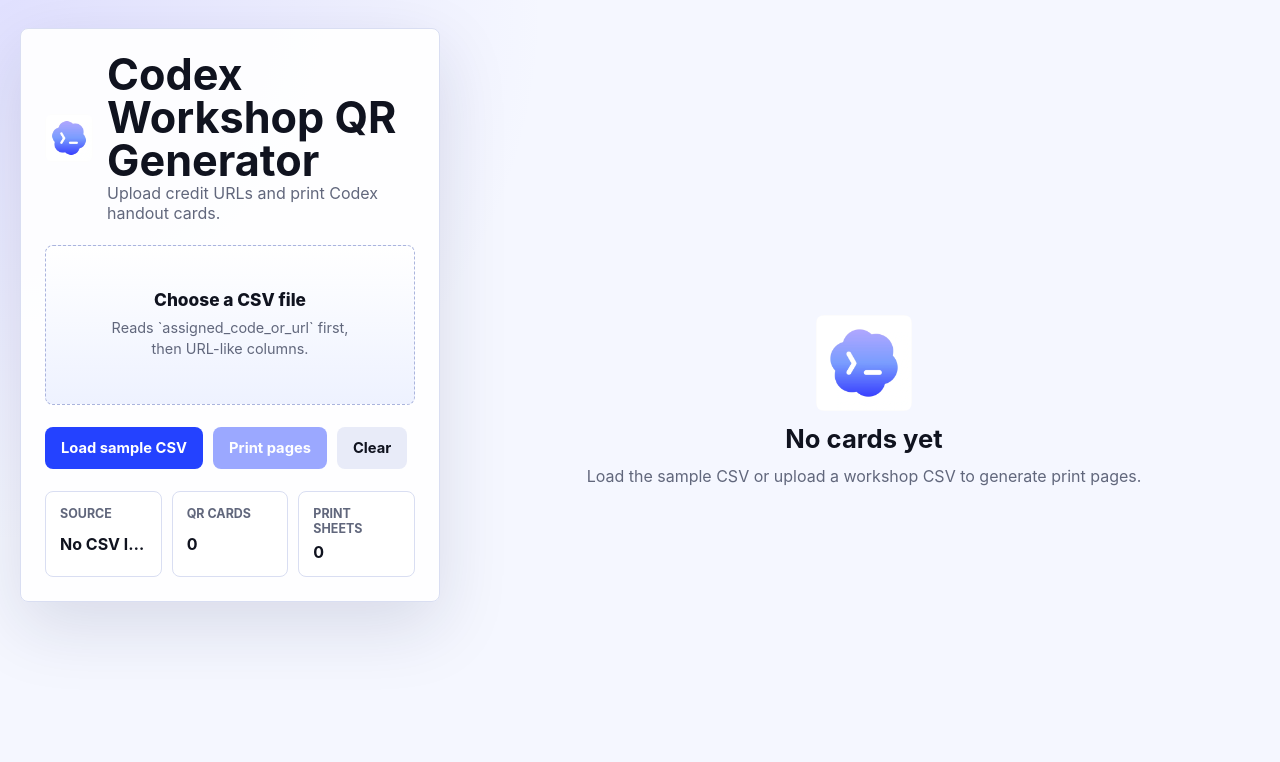
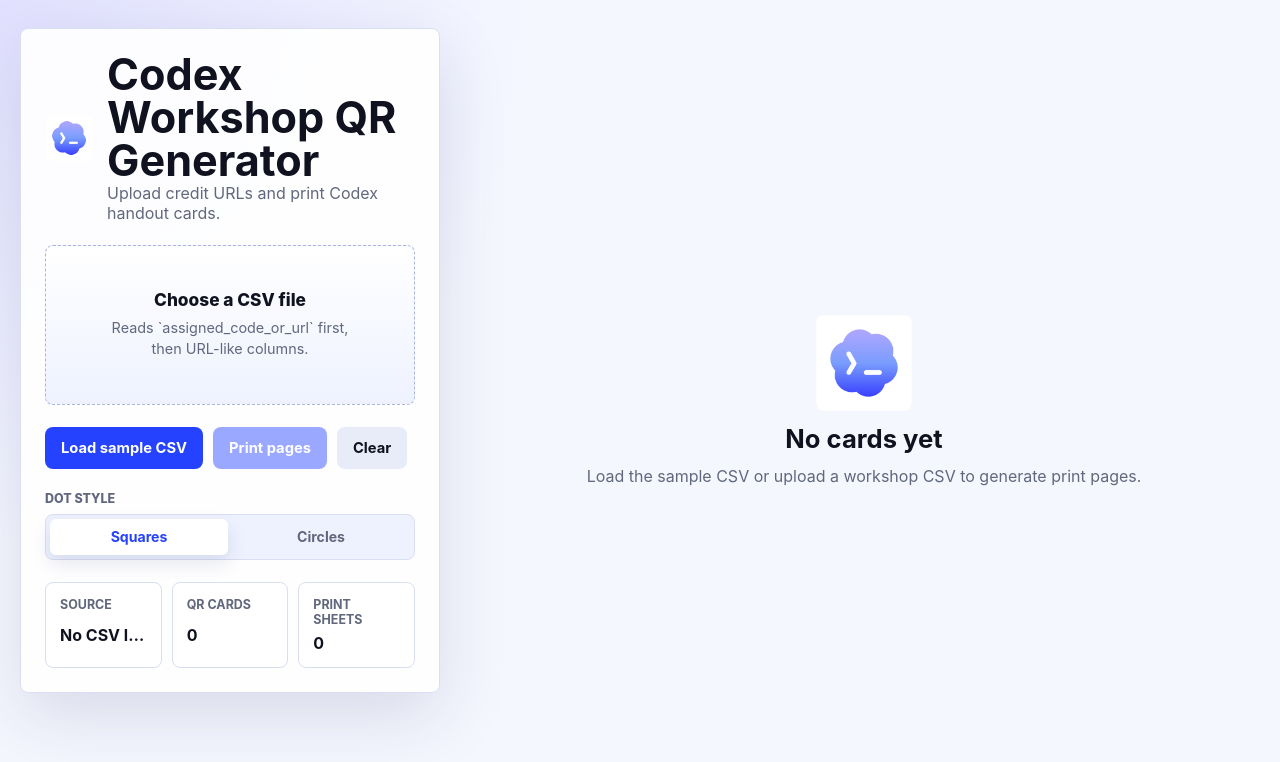
Before and after one commit to DFin/Codex-Credit-QR-codes, a Next.js app: page / in a window 1280 px wide. Shown: the top 762 px of the page. Built offline with nearby package versions, Linux system fonts and the light colour scheme.

Commit message:
Add QR dot style selector

```diff
--- a/app/globals.css
+++ b/app/globals.css
@@ -160,6 +160,48 @@ h1 {
   display: flex;
   flex-wrap: wrap;
   gap: 10px;
+}
+
+.style-control {
+  display: grid;
+  gap: 8px;
+}
+
+.style-control > span {
+  color: var(--muted);
+  font-size: 0.78rem;
+  font-weight: 800;
+  text-transform: uppercase;
+}
+
+.segmented-control {
+  display: grid;
+  grid-template-columns: repeat(2, minmax(0, 1fr));
+  gap: 4px;
+  padding: 4px;
+  border: 1px solid var(--border);
+  border-radius: 8px;
+  background: #eef2ff;
+}
+
+.segmented-control button {
+  min-height: 36px;
+  border-radius: 6px;
+  background: transparent;
+  color: var(--muted);
+  box-shadow: none;
+  font-size: 0.88rem;
+}
+
+.segmented-control button:hover {
+  transform: none;
+  box-shadow: none;
+}
+
+.segmented-control button.is-active {
+  background: #ffffff;
+  color: var(--codex-blue);
+  box-shadow: 0 8px 20px rgba(20, 31, 79, 0.11);
 }
 
 .status-grid {
--- a/components/QrCanvas.tsx
+++ b/components/QrCanvas.tsx
@@ -2,10 +2,12 @@
 
 import { useEffect, useRef } from "react";
 import qrcode from "qrcode-generator";
+import { getQrDotRadius, type QrDotStyle } from "../lib/qrDotStyle";
 
 type QrCanvasProps = {
   value: string;
   size?: number;
+  dotStyle: QrDotStyle;
 };
 
 const CODEX_BLUE = "#2442ff";
@@ -16,7 +18,7 @@ const CENTER_BADGE_EXTRA_PX = 4;
 const CENTER_LOGO_FILL = 0.78;
 const LOGO_SOURCE_INSET = 0.12;
 
-export function QrCanvas({ value, size = 360 }: QrCanvasProps) {
+export function QrCanvas({ dotStyle, value, size = 360 }: QrCanvasProps) {
   const canvasRef = useRef<HTMLCanvasElement>(null);
 
   useEffect(() => {
@@ -55,19 +57,27 @@ export function QrCanvas({ value, size = 360 }: QrCanvasProps) {
     gradient.addColorStop(1, CODEX_BLUE);
 
     context.fillStyle = gradient;
-    const moduleRadius = Math.max(1.2, moduleSize * 0.26);
+    const moduleRadius = getQrDotRadius(dotStyle, moduleSize);
     for (let row = 0; row < moduleCount; row += 1) {
       for (let col = 0; col < moduleCount; col += 1) {
         if (qr.isDark(row, col)) {
-          roundedRect(
-            context,
-            offset + col * moduleSize,
-            offset + row * moduleSize,
-            Math.ceil(moduleSize),
-            Math.ceil(moduleSize),
-            moduleRadius
-          );
-          context.fill();
+          const x = offset + col * moduleSize;
+          const y = offset + row * moduleSize;
+          const moduleDimension = Math.ceil(moduleSize);
+
+          if (moduleRadius === 0) {
+            context.fillRect(x, y, moduleDimension, moduleDimension);
+          } else {
+            context.beginPath();
+            context.arc(
+              x + moduleSize / 2,
+              y + moduleSize / 2,
+              moduleRadius,
+              0,
+              Math.PI * 2
+            );
+            context.fill();
+          }
         }
       }
     }
@@ -112,7 +122,7 @@ export function QrCanvas({ value, size = 360 }: QrCanvasProps) {
     return () => {
       cancelled = true;
     };
-  }, [size, value]);
+  }, [dotStyle, size, value]);
 
   return (
     <canvas
--- a/components/WorkshopQrGenerator.tsx
+++ b/components/WorkshopQrGenerator.tsx
@@ -3,6 +3,10 @@
 import Image from "next/image";
 import { ChangeEvent, useMemo, useRef, useState } from "react";
 import { parseWorkshopLinks, type WorkshopLink } from "../lib/csvLinks";
+import {
+  QR_DOT_STYLE_OPTIONS,
+  type QrDotStyle
+} from "../lib/qrDotStyle";
 import { QrCanvas } from "./QrCanvas";
 
 const CARDS_PER_PAGE = 6;
@@ -11,6 +15,7 @@ export function WorkshopQrGenerator() {
   const [links, setLinks] = useState<WorkshopLink[]>([]);
   const [fileName, setFileName] = useState<string>("No CSV loaded");
   const [error, setError] = useState<string>("");
+  const [dotStyle, setDotStyle] = useState<QrDotStyle>("square");
   const fileInputRef = useRef<HTMLInputElement>(null);
 
   const pages = useMemo(() => chunkLinks(links, CARDS_PER_PAGE), [links]);
@@ -93,6 +98,23 @@ export function WorkshopQrGenerator() {
           </button>
         </div>
 
+        <div className="style-control">
+          <span>Dot style</span>
+          <div className="segmented-control" role="group" aria-label="QR dot style">
+            {QR_DOT_STYLE_OPTIONS.map((option) => (
+              <button
+                key={option.id}
+                type="button"
+                aria-pressed={dotStyle === option.id}
+                className={dotStyle === option.id ? "is-active" : ""}
+                onClick={() => setDotStyle(option.id)}
+              >
+                {option.label}
+              </button>
+            ))}
+          </div>
+        </div>
+
         <div className="status-grid">
           <div>
             <span>Source</span>
@@ -113,7 +135,7 @@ export function WorkshopQrGenerator() {
 
       <section className="preview-panel" aria-live="polite">
         {links.length ? (
-          <PrintPreview pages={pages} />
+          <PrintPreview dotStyle={dotStyle} pages={pages} />
         ) : (
           <div className="empty-state">
             <Image src="/codex.webp" alt="" width={96} height={96} />
@@ -126,7 +148,13 @@ export function WorkshopQrGenerator() {
   );
 }
 
-function PrintPreview({ pages }: { pages: WorkshopLink[][] }) {
+function PrintPreview({
+  dotStyle,
+  pages
+}: {
+  dotStyle: QrDotStyle;
+  pages: WorkshopLink[][];
+}) {
   return (
     <div className="print-area">
       {pages.map((pageLinks, pageIndex) => (
@@ -134,6 +162,7 @@ function PrintPreview({ pages }: { pages: WorkshopLink[][] }) {
           {pageLinks.map((link, index) => (
             <QrCard
               key={link.id}
+              dotStyle={dotStyle}
               link={link}
               number={pageIndex * CARDS_PER_PAGE + index + 1}
             />
@@ -144,7 +173,15 @@ function PrintPreview({ pages }: { pages: WorkshopLink[][] }) {
   );
 }
 
-function QrCard({ link, number }: { link: WorkshopLink; number: number }) {
+function QrCard({
+  dotStyle,
+  link,
+  number
+}: {
+  dotStyle: QrDotStyle;
+  link: WorkshopLink;
+  number: number;
+}) {
   return (
     <article className="qr-card">
       <div className="qr-card-header">
@@ -156,7 +193,7 @@ function QrCard({ link, number }: { link: WorkshopLink; number: number }) {
       </div>
 
       <div className="qr-frame">
-        <QrCanvas value={link.url} size={270} />
+        <QrCanvas dotStyle={dotStyle} value={link.url} size={270} />
       </div>
 
       <div className="link-block">
--- /dev/null
+++ b/lib/qrDotStyle.ts
@@ -0,0 +1,10 @@
+export const QR_DOT_STYLE_OPTIONS = [
+  { id: "square", label: "Squares" },
+  { id: "circle", label: "Circles" }
+] as const;
+
+export type QrDotStyle = (typeof QR_DOT_STYLE_OPTIONS)[number]["id"];
+
+export function getQrDotRadius(style: QrDotStyle, moduleSize: number) {
+  return style === "circle" ? moduleSize / 2 : 0;
+}
```
Also changed, not shown: 1 other file (tests, documents, lock files or other folders).
